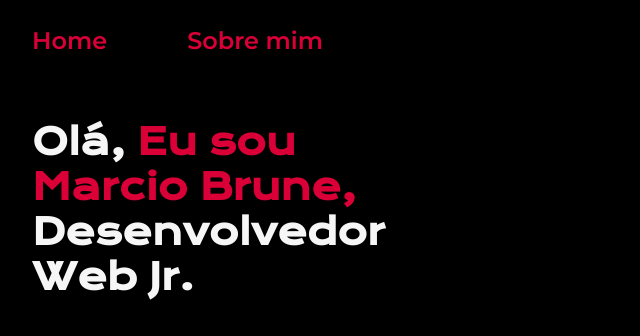
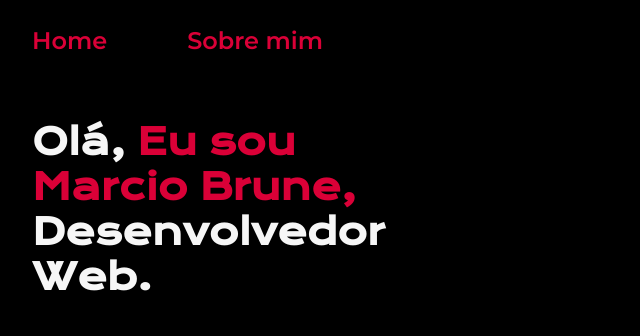
Before and after one commit to MarcioBrune/MarcioBrune_developer, a plain HTML site: page index.html in a window 1280 px wide. Shown: the top 336 px of the page, 160-800 px from the left. Drawn offline with nearby package versions, Linux system fonts and the light colour scheme.

Commit message:
Update index.html

```diff
--- a/index.html
+++ b/index.html
@@ -23,7 +23,7 @@
                 <strong class="titulo-destaque">
                     Eu sou Marcio Brune,
                 </strong>
-                Desenvolvedor Web Jr.
+                Desenvolvedor Web.
             </h1>
             <p class="apresentacao__conteudo__texto">
                 Graduando do curso de Tecnologia em Sistemas para Internet no Instituto Federal Farroupilha, tenho aprimorado minhas habilidades por meio das disciplinas acadêmicas, cursos online e projetos de desenvolvimento de software. Tenho me concentrado especialmente nas linguagens de marcação, estilização e programação, como HTML, CSS, JavaScript, Java e PHP. <strong> Interessado? Vamos conversar!</strong>
```
